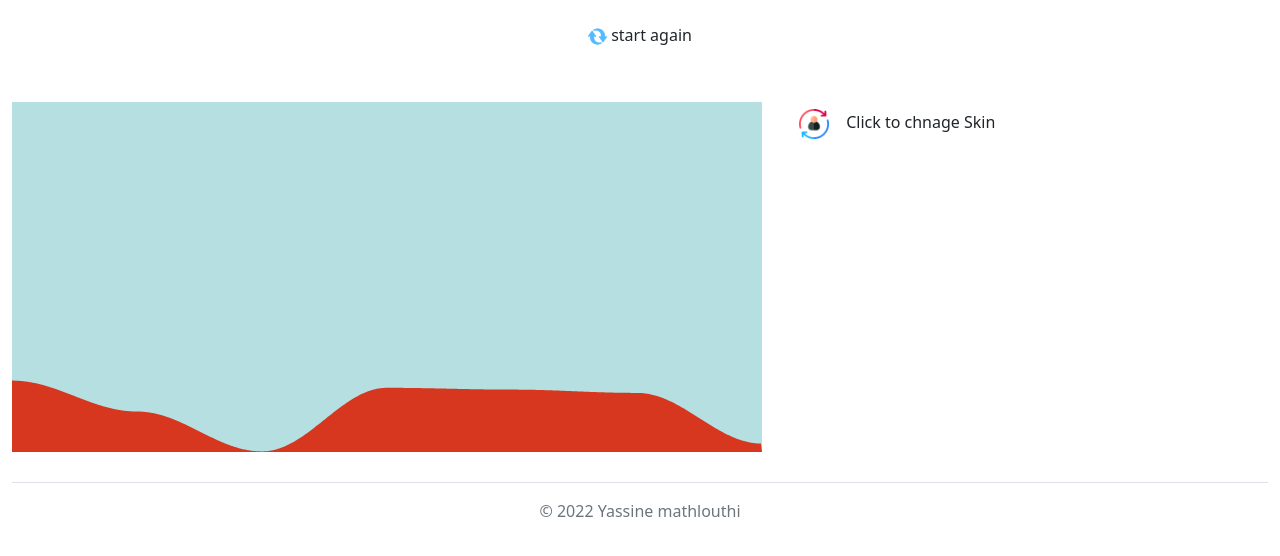
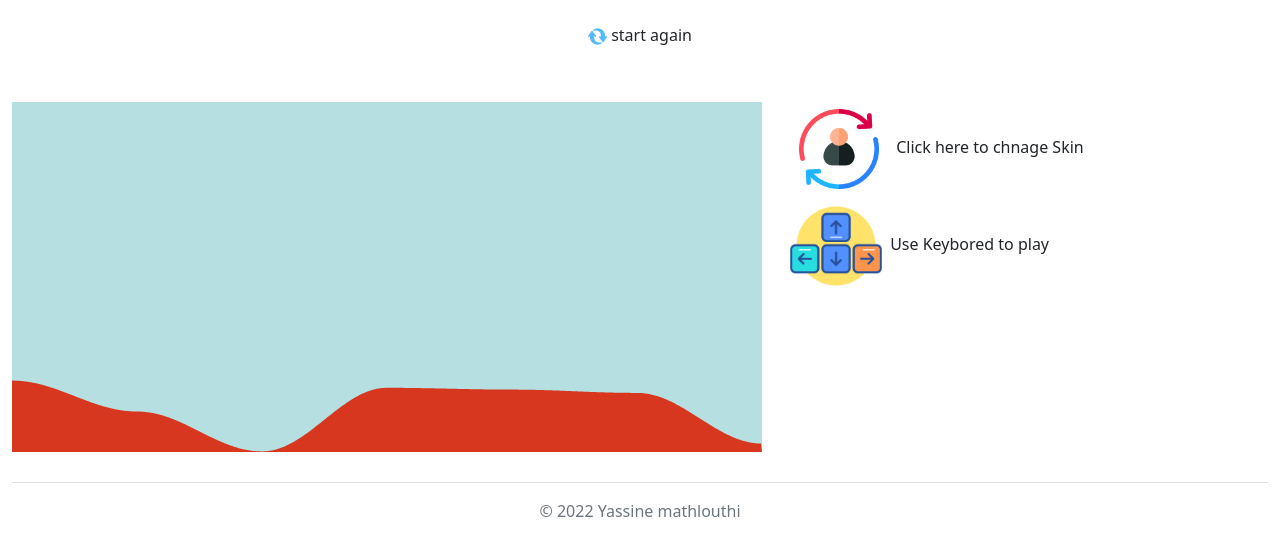
Before and after one commit to screen-T/test, a plain HTML site: page index.html in a window 1280 px wide. Drawn offline with nearby package versions, Linux system fonts and the light colour scheme.

Commit message:
instruction

```diff
--- a/css/style.css
+++ b/css/style.css
@@ -1,16 +1,11 @@
-img{
-    width: 30%;
-}
+
 .reload{
     width: 7%;
 }
-.plan{
-    width: 100%;
+.skin{
+    width: 80px;
 }
-.moto{
-    width: 500px;
-    height: 500000px;
+.keys{
+   width: 100px;
+
 }
-.skin{
-    width: 30px;
-}
--- a/index.html
+++ b/index.html
@@ -21,7 +21,14 @@
         </div>
         <div class="col">
             <div class="col">
-                <button class="btn" id="skin-btn"><img class="skin" src="./img/changes.png" alt="">  </button>  Click to chnage Skin
+                <button class="btn shadow-none" id="skin-btn"><img class="skin" src="./img/changes.png" alt="">  </button>  Click here to chnage Skin
+            </div>
+            <div class="row">
+                    <div class="keys">
+                        <img class="keys" src="./img/arrow-keys.png" alt="">   Use Keybored to play
+                    </div>
+
+
             </div>
         </div>
     </div>
```
Also changed, not shown: img/arrow-keys.png (added).
